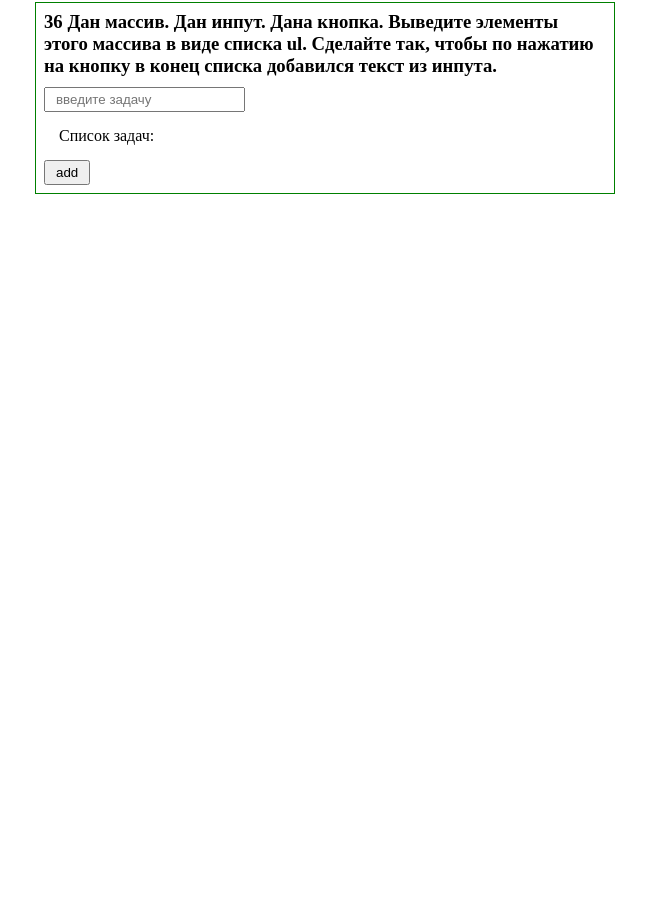
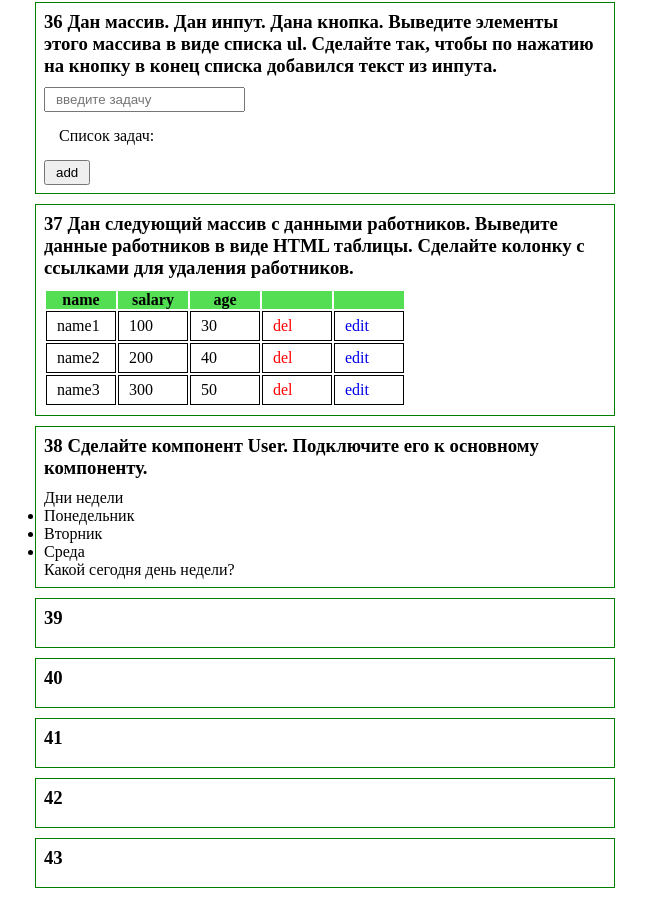
Before and after one commit to Kate2111/Vue_app, a Vue app: page / in a window 1280 px wide. Shown: the part 7772-8695 px from the top of the page, without its empty margins (0-650 px from the left). Before the commit the page ends 8001 px from the top, so only its background shows below. Built offline with nearby package versions, Linux system fonts and the light colour scheme.

Commit message:
solving exercises from the textbook

```diff
--- a/src/components/practice/PracticeBook.vue
+++ b/src/components/practice/PracticeBook.vue
@@ -37,6 +37,13 @@
         <task34></task34>
         <task35></task35>
         <task36></task36>
+        <task37></task37>
+        <task38></task38>
+        <task39></task39>
+        <task40></task40>
+        <task41></task41>
+        <task42></task42>
+        <task43></task43>
     </div>
 </template>
 
--- a/src/components/practice/Task/PracticeTask36.vue
+++ b/src/components/practice/Task/PracticeTask36.vue
@@ -1,9 +1,12 @@
 <template>
     <div class="task36 border">
         <h3 class="header">36 Дан массив. Дан инпут. Дана кнопка. Выведите элементы этого массива в виде списка ul. Сделайте так, чтобы по нажатию на кнопку в конец списка добавился текст из инпута.</h3>
-        <input v-model="task" type="text" placeholder="введите задачу">
+        <input v-model="task" @keyup.enter="addTask"  placeholder="введите задачу">
         <ul> Список задач:
-            <li v-for="(elem, index) in arrTask" :key="index">{{index+1}}: {{elem}}</li>
+            <li v-for="(elem, index) in arrTask" :key="index">
+                {{index+1}}: {{elem}}
+                <a class="delete" @click.prevent="removeTask(index)">del</a>
+            </li>
         </ul>
         <button @click="addTask">add</button>
     </div>
@@ -22,6 +25,9 @@ export default {
        addTask: function() {
         this.arrTask.push(this.task);
         this.task = '';
+       },
+       removeTask(param) {
+        this.arrTask.splice(param, 1)
        }
     }
 }
@@ -40,4 +46,8 @@ input, button {
     padding: 3px 10px;
 }
 
+.delete{
+    margin-left: 30px;
+}
+
 </style>
--- /dev/null
+++ b/src/components/practice/Task/PracticeTask37.vue
@@ -0,0 +1,105 @@
+<template>
+    <div class="task37 border">
+        <h3 class="header">37 Дан следующий массив с данными работников. Выведите данные работников в виде HTML таблицы. Сделайте колонку с ссылками для удаления работников.</h3>
+
+        <table>
+            <tr>
+                <th>name</th>
+                <th>salary</th>
+                <th>age</th>
+                <th></th>
+                <th></th>
+            </tr>
+
+            <tr v-for="user in users">
+                <template v-if="!user.isEdit">
+                    <td>{{user.name}}</td>
+                    <td>{{user.salary}}</td>
+                    <td>{{user.age}}</td>
+                    <td><a @click.prevent="deleteUser(user.id)" :style="{color: 'red'}"  href="#">del</a></td>
+                    <td><a @click.prevent="editUser(user)" href="#">edit</a></td>
+                </template>
+                <template v-if="user.isEdit">
+                    <td><input v-model="user.name"></td>
+                    <td><input v-model="user.salary"></td>
+                    <td><input v-model="user.age"></td>
+                    <td><a @click.prevent="deleteUser(user.id)" :style="{color: 'red'}" href="#">del</a></td>
+                    <td><a @click.prevent="saveUser(user)" :style="{color: 'green'}" href="#">save</a></td>
+                </template>
+            </tr>
+
+        </table>
+    </div>
+</template>
+
+<script>
+export default {
+    name: 'task37',
+    data() {
+        return {
+            users: [
+			{
+				id: 1,
+				name: 'name1',
+				salary: 100,
+				age: 30,
+                isEdit: false,
+			},
+			{
+				id: 2,
+				name: 'name2',
+				salary: 200,
+				age: 40,
+                isEdit: false,
+			},
+			{
+				id: 3,
+				name: 'name3',
+				salary: 300,
+				age: 50,
+                isEdit: false,
+			},
+		],
+        }
+    },
+    methods: {
+        deleteUser(param) {
+        this.users = this.users.filter(user => {
+            return user.id !== param;
+        })
+       },
+       editUser(param) {
+        param.isEdit = true;
+       },
+       saveUser(param){
+        param.isEdit = false;
+       }
+    }
+}
+</script>
+
+<style scoped>
+.header{
+    margin-bottom: 10px;
+}
+
+th{
+    background-color: rgba(2, 206, 2, 0.678);
+}
+
+td {
+    border: solid 1px black;
+    min-width: 70px;
+    height: 30px;
+    padding: 3px 10px;
+}
+
+input{
+    border: none;
+    width: 100%;
+}
+
+a{
+    text-decoration: none;
+}
+</style>
--- /dev/null
+++ b/src/components/practice/Task/PracticeTask38.vue
@@ -0,0 +1,37 @@
+<template>
+    <div class="task38 border">
+        <h3 class="header">38 Сделайте компонент User. Подключите его к основному компоненту.</h3>
+
+        <!-- Выводим компонент в виде тега с его именем -->
+        <User name="Дни недели" :week="arr" :question="ask"/>
+    </div>
+</template>
+
+<script>
+//Подключение созданного компонента к основному компоненту.
+import User from './User.vue'
+
+export default {
+    name: 'task38',
+
+    //Пропишем его имя в настройке components:
+    components: {User},
+    data() {
+        return {
+        //данные , которые отразятся в компоненте через пропсы. Возможна передача через свойство(как arr) или напрямую в атрибут(как name)
+          arr: ['Понедельник', 'Вторник', 'Среда'],
+          ask: 'Какой сегодня день недели?'
+        }
+    },
+    methods: {
+
+    }
+}
+</script>
+
+<style scoped>
+.header{
+    margin-bottom: 10px;
+}
+
+</style>
--- /dev/null
+++ b/src/components/practice/Task/PracticeTask39.vue
@@ -0,0 +1,27 @@
+<template>
+    <div class="task39 border">
+        <h3 class="header">39 </h3>
+
+    </div>
+</template>
+
+<script>
+export default {
+    name: 'task39',
+    data() {
+        return {
+
+        }
+    },
+    methods: {
+
+    }
+}
+</script>
+
+<style scoped>
+.header{
+    margin-bottom: 10px;
+}
+
+</style>
--- /dev/null
+++ b/src/components/practice/Task/PracticeTask40.vue
@@ -0,0 +1,27 @@
+<template>
+    <div class="task40 border">
+        <h3 class="header">40 </h3>
+
+    </div>
+</template>
+
+<script>
+export default {
+    name: 'task40',
+    data() {
+        return {
+
+        }
+    },
+    methods: {
+
+    }
+}
+</script>
+
+<style scoped>
+.header{
+    margin-bottom: 10px;
+}
+
+</style>
--- /dev/null
+++ b/src/components/practice/Task/PracticeTask41.vue
@@ -0,0 +1,27 @@
+<template>
+    <div class="task41 border">
+        <h3 class="header">41 </h3>
+
+    </div>
+</template>
+
+<script>
+export default {
+    name: 'task41',
+    data() {
+        return {
+
+        }
+    },
+    methods: {
+
+    }
+}
+</script>
+
+<style scoped>
+.header{
+    margin-bottom: 10px;
+}
+
+</style>
--- /dev/null
+++ b/src/components/practice/Task/PracticeTask42.vue
@@ -0,0 +1,27 @@
+<template>
+    <div class="task42 border">
+        <h3 class="header">42 </h3>
+
+    </div>
+</template>
+
+<script>
+export default {
+    name: 'task42',
+    data() {
+        return {
+
+        }
+    },
+    methods: {
+
+    }
+}
+</script>
+
+<style scoped>
+.header{
+    margin-bottom: 10px;
+}
+
+</style>
--- /dev/null
+++ b/src/components/practice/Task/PracticeTask43.vue
@@ -0,0 +1,27 @@
+<template>
+    <div class="task43 border">
+        <h3 class="header">43 </h3>
+
+    </div>
+</template>
+
+<script>
+export default {
+    name: 'task43',
+    data() {
+        return {
+
+        }
+    },
+    methods: {
+
+    }
+}
+</script>
+
+<style scoped>
+.header{
+    margin-bottom: 10px;
+}
+
+</style>
--- /dev/null
+++ b/src/components/practice/Task/User.vue
@@ -0,0 +1,44 @@
+<template>
+    <div>
+        <!-- Выводим данные из пропса name -->
+        <ul> {{ name }}
+            <!-- С помощью цикла выводим данные из пропса week -->
+            <li v-for="elem in week">{{elem}}</li>
+        </ul>
+        <!-- Выводим данные из пропса question -->
+        {{ question }}
+    </div>
+</template>
+
+<script>
+export default {
+    //атрибуты которые передает от родителя
+    props: {
+        name: String,
+        week: Array,
+        question: String,
+    },
+
+    //Необходимо указывать тип входного параметра
+    //Имя пропса: его тип
+    /* props: {
+        title: String,
+        likes: Number,
+        isPublished: Boolean,
+        commentIds: Array,
+        author: Object,
+        callback: Function,
+        contactsPromise: Promise
+    } */
+
+    data () {
+        return {
+
+        }
+    }
+}
+</script>
+
+<style>
+
+</style>
--- a/src/components/practice/Task/index.js
+++ b/src/components/practice/Task/index.js
@@ -34,6 +34,13 @@ import PracticeTask33 from '@/components/practice/Task/PracticeTask33';
 import PracticeTask34 from '@/components/practice/Task/PracticeTask34';
 import PracticeTask35 from '@/components/practice/Task/PracticeTask35';
 import PracticeTask36 from '@/components/practice/Task/PracticeTask36';
+import PracticeTask37 from '@/components/practice/Task/PracticeTask37';
+import PracticeTask38 from '@/components/practice/Task/PracticeTask38';
+import PracticeTask39 from '@/components/practice/Task/PracticeTask39';
+import PracticeTask40 from '@/components/practice/Task/PracticeTask40';
+import PracticeTask41 from '@/components/practice/Task/PracticeTask41';
+import PracticeTask42 from '@/components/practice/Task/PracticeTask42';
+import PracticeTask43 from '@/components/practice/Task/PracticeTask43';
 
 
 export default [
@@ -48,5 +55,8 @@ export default [
     PracticeTask25, PracticeTask26, PracticeTask27,
     PracticeTask28, PracticeTask29, PracticeTask30,
     PracticeTask31, PracticeTask32, PracticeTask33,
-        PracticeTask34, PracticeTask35, PracticeTask36
+    PracticeTask34, PracticeTask35, PracticeTask36,
+    PracticeTask37, PracticeTask38, PracticeTask39,
+    PracticeTask40, PracticeTask41, PracticeTask42,
+    PracticeTask43
 ]
```
Lines whose indentation alone changed are shown as unchanged.
